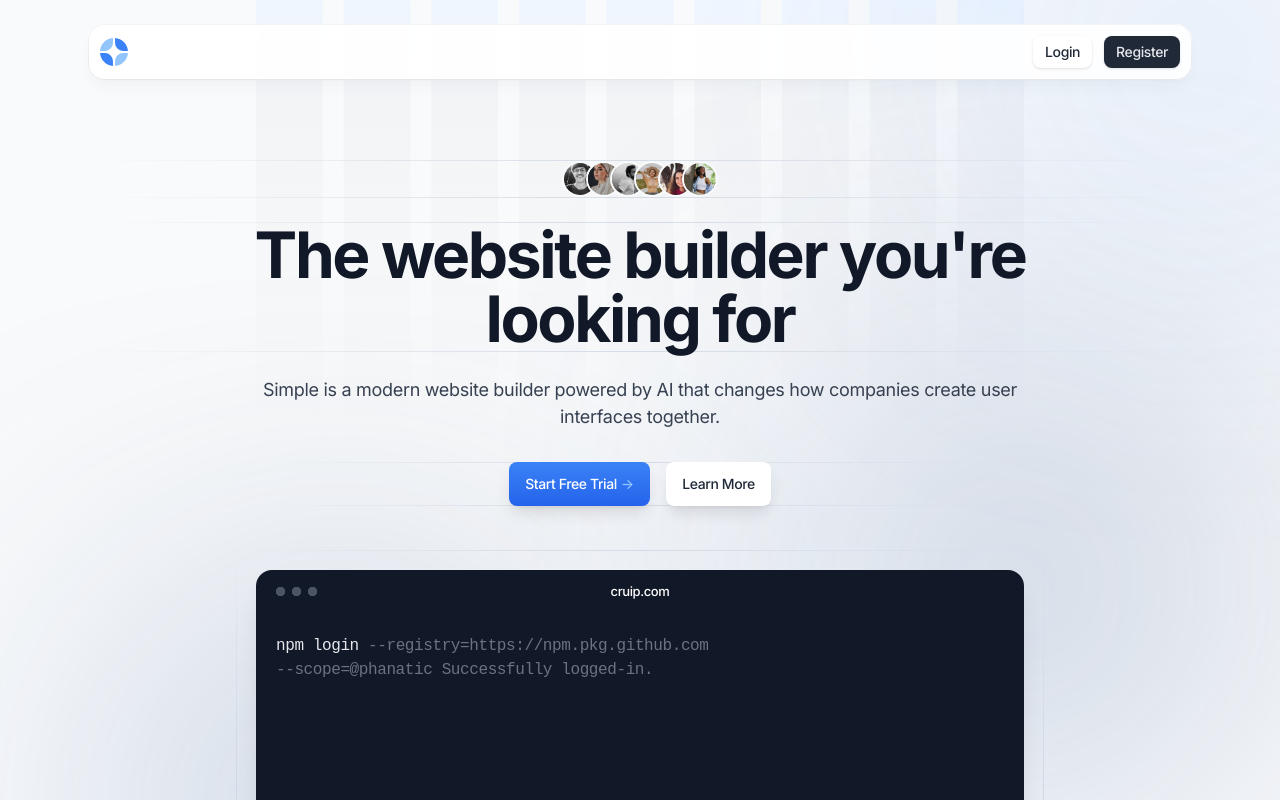
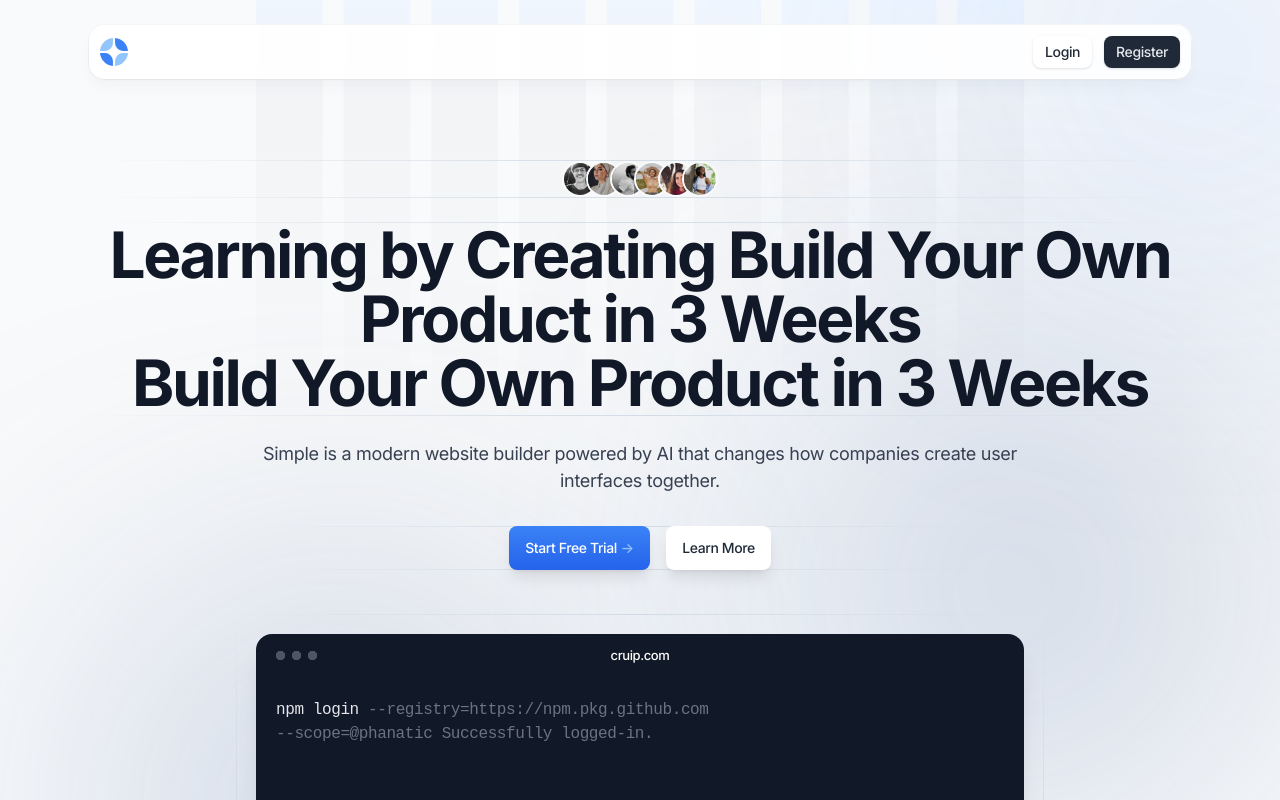
Before and after one commit to cruip/tailwind-landing-page-template, a Next.js app: page / in a window 1280 px wide. Shown: the top 800 px of the page. Built offline with nearby package versions, Linux system fonts and the light colour scheme.

Commit message:
Change home wording

```diff
--- a/components/hero-home.tsx
+++ b/components/hero-home.tsx
@@ -70,8 +70,8 @@ export default function HeroHome() {
               data-aos="zoom-y-out"
               data-aos-delay={150}
             >
-              The website builder you're <br className="max-lg:hidden" />
-              looking for
+              Learning by Creating Build Your Own  Product in 3 Weeks <br className="max-lg:hidden" />
+              Build Your Own  Product in 3 Weeks
             </h1>
             <div className="mx-auto max-w-3xl">
               <p
```
